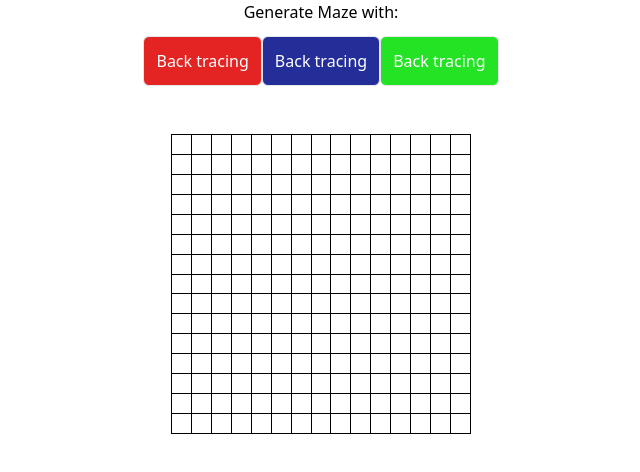
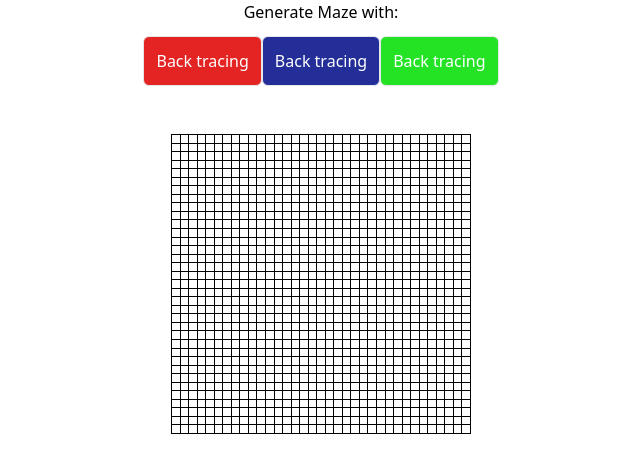
Before and after one commit to OmidNejadabbasi/maze-board, a SvelteKit app: page / in a window 1280 px wide. Shown: the top 472 px of the page, without its empty margins (319-959 px from the left). Built offline with nearby package versions, Linux system fonts and the light colour scheme.

Commit message:
the back tracing algorithm is working:

```diff
--- a/src/algorithms/board-utils.ts
+++ b/src/algorithms/board-utils.ts
@@ -5,7 +5,17 @@ export function fillWithState(
   board: BehaviorSubject<CellState>[][],
   state: CellState
 ) {
-  board.forEach((e) => {
-    e.forEach((i) => i.next(state));
-  });
+  let count = 0;
+  let width = board[0].length;
+  let height = board.length;
+  console.log(width, height);
+
+  for (let i = 0; i < board.length; i++) {
+    for (let j = 0; j < board[i].length; j++) {
+      count++;
+      board[i][j].next(state);
+      console.log(count);
+    }
+  }
+  console.log("count " + count);
 }
--- a/src/algorithms/recursive-backtracking.ts
+++ b/src/algorithms/recursive-backtracking.ts
@@ -9,36 +9,49 @@ import * as _ from "lodash";
 export class RecursiveBackTracking
   implements Algorithm<BehaviorSubject<CellState>[][]>
 {
-  do(board: BehaviorSubject<CellState>[][]): void {
+  async do(board: BehaviorSubject<CellState>[][]): Promise<void> {
+    debugger;
     let width = board[0].length;
     let height = board.length;
     let stack: Point[] = [];
     let startP = this.makeReadyForStart(board);
-    startP.y++;
-    stack.push();
+    startP.x--;
+    board[startP.x][startP.y].next(CellState.BLANK_V);
+    stack.push(startP);
 
     while (stack.length > 0) {
-      let p = stack.pop();
+      let p = stack[stack.length - 1];
       if (!p) break;
 
       let currentState = board[p.x][p.y].getValue();
-      board[p.x][p.y].next({ ...currentState, isVisited: true });
+      board[p.x][p.y].next(
+        currentState.copyWithValue(currentState.value, true)
+      );
 
       let nextPoints: Point[] = [];
-      if (p?.x + 2 < height && !board[p.x + 2][p.y].getValue().isVisited) {
+      if (p.x + 2 < height && !board[p.x + 2][p.y].getValue().isVisited) {
         nextPoints.push(new Point(p.x + 2, p.y));
       }
-      if (p?.x - 2 < height && !board[p.x - 2][p.y].getValue().isVisited) {
+      if (p.x - 2 > 0 && !board[p.x - 2][p.y].getValue().isVisited) {
         nextPoints.push(new Point(p.x - 2, p.y));
       }
-      if (p?.y + 2 < height && !board[p.x][p.y + 2].getValue().isVisited) {
+      if (p.y + 2 < width && !board[p.x][p.y + 2].getValue().isVisited) {
         nextPoints.push(new Point(p.x, p.y + 2));
       }
-      if (p?.y - 2 < height && !board[p.x][p.y - 2].getValue().isVisited) {
+      if (p.y - 2 > 0 && !board[p.x][p.y - 2].getValue().isVisited) {
         nextPoints.push(new Point(p.x, p.y - 2));
       }
+      debugger;
+
       if (nextPoints.length > 0) {
-        stack.push(_.sample(nextPoints));
+        let np = _.sample(nextPoints);
+        let midPoint = new Point(
+          p.x + (np.x - p.x) / 2,
+          p.y + (np.y - p.y) / 2
+        );
+        board[np.x][np.y].next(CellState.BLANK_V);
+        board[midPoint.x][midPoint.y].next(CellState.BLANK_V);
+        stack.push(np);
       } else {
         stack.pop();
       }
@@ -50,8 +63,8 @@ export class RecursiveBackTracking
     let height = board.length;
     fillWithState(board, CellState.FILLED);
 
-    let start = new Point(height - 1, randRange(1, width));
-    board[0][randRange(1, width)].next(CellState.ENDPOINT);
+    let start = new Point(height - 1, randRange(1, (width - 1) / 2) * 2 - 1);
+    board[0][randRange(1, (width - 1) / 2) * 2 - 1].next(CellState.ENDPOINT);
     board[start.x][start.y].next(CellState.ENDPOINT);
     return start;
   }
--- a/src/components/Board.svelte
+++ b/src/components/Board.svelte
@@ -3,14 +3,21 @@
   import Cell from "./Cell.svelte";
   import * as _ from "lodash";
   import { cssVariables } from "../utils";
+  import { BehaviorSubject } from "rxjs";
 
   let s: string = "inn";
 
-  export let cells: CellState[][] = [];
-  export let width: number = 15;
-  export let height: number = 15;
+  export let cells: BehaviorSubject<CellState>[][] = [];
+  export let width: number = 35;
+  export let height: number = 35;
 
-  cells = _.chunk(_.fill(new Array(width * height), CellState.BLANK), width);
+  cells = _.chunk(_.fill(new Array(width * height), null), width);
+
+  for (let i = 0; i < cells.length; i++) {
+    for (let j = 0; j < cells[i].length; j++) {
+      cells[i][j] = new BehaviorSubject<CellState>(CellState.BLANK);
+    }
+  }
 </script>
 
 <div id="board-container" use:cssVariables={{ width, height }}>
@@ -24,8 +31,8 @@
 <style>
   #board-container {
     display: grid;
-    grid-template-rows: repeat(var(--width), 1fr);
-    grid-template-columns: repeat(var(--height), 1fr);
+    grid-template-rows: repeat(var(--height), 1fr);
+    grid-template-columns: repeat(var(--width), 1fr);
     gap: 1px;
     background-color: black;
     border: 1px solid black;
--- a/src/components/Cell.svelte
+++ b/src/components/Cell.svelte
@@ -1,15 +1,30 @@
 <script lang="ts">
+  import { BehaviorSubject } from "rxjs";
+  import { onDestroy } from "svelte";
   import { CellState } from "../data/Cell";
+  import { cssVariables } from "../utils";
 
-  export let cell: CellState = CellState.BLANK;
-  let bgColor =
-    cell.value === 0 ? "white" : cell.value === 1 ? "yellow" : "black";
+  export let cell: BehaviorSubject<CellState> = new BehaviorSubject(
+    CellState.BLANK
+  );
+  let bgColor = "white";
+  let sub = cell.subscribe((c) => {
+    bgColor =
+      c.value === 0
+        ? "white"
+        : c.value === 1
+        ? "yellow"
+        : c.value === 3
+        ? "red"
+        : "black";
+  });
+  onDestroy(() => sub.unsubscribe());
 </script>
 
-<div />
+<div use:cssVariables={{ bgColor }} />
 
 <style>
   div {
-    background-color: white;
+    background-color: var(--bgColor);
   }
 </style>
--- a/src/data/Cell.ts
+++ b/src/data/Cell.ts
@@ -1,13 +1,18 @@
 export class CellState {
-  value: number;
   static BLANK: CellState = new CellState(0);
+  static BLANK_V: CellState = new CellState(0, true);
   static CHANGING: CellState = new CellState(1);
   static FILLED: CellState = new CellState(2);
   static ENDPOINT: CellState = new CellState(3);
 
-  isVisited: boolean = false;
+  readonly value: number;
+  readonly isVisited: boolean = false;
   constructor(val, isVisted: boolean = false) {
     this.value = val;
     this.isVisited = isVisted;
   }
+
+  copyWithValue(newValue: number = this.value, isVisited = this.isVisited) {
+    return new CellState(newValue, isVisited);
+  }
 }
--- a/src/routes/+page.svelte
+++ b/src/routes/+page.svelte
@@ -1,7 +1,20 @@
-<script>
+<script lang="ts">
+  import { BehaviorSubject } from "rxjs";
+  import { run } from "svelte/internal";
+  import { Algorithm } from "../algorithms/algorithm";
+  import { RecursiveBackTracking } from "../algorithms/recursive-backtracking";
   import "../app.css";
   import Board from "../components/Board.svelte";
   import Button from "../components/Button.svelte";
+  import Cell from "../components/Cell.svelte";
+  import { CellState } from "../data/Cell";
+
+  let cells: BehaviorSubject<CellState>[][];
+  function runAlgorithm(algorithm: Algorithm<BehaviorSubject<CellState>[][]>) {
+    console.log("1");
+
+    algorithm.do(cells);
+  }
 </script>
 
 <div class="flex flex-col items-center">
@@ -9,11 +22,15 @@
     <p class="text-center">Generate Maze with:</p>
     <div class="h-3" />
     <div class="flex">
-      <Button color="#e32423">Back tracing</Button>
+      <Button
+        color="#e32423"
+        on:click={() => runAlgorithm(new RecursiveBackTracking())}
+        >Back tracing</Button
+      >
       <Button color="#242e99">Back tracing</Button>
       <Button color="#23e324">Back tracing</Button>
     </div>
   </div>
   <div class="h-12" />
-  <Board />
+  <Board bind:cells />
 </div>
--- a/src/utils.ts
+++ b/src/utils.ts
@@ -20,5 +20,5 @@ function sleep(ms: number): Promise<void> {
 }
 
 export function randRange(start, end) {
-  return Number.parseInt(Math.random() * (end - start) + start) - 1;
+  return Math.floor(Math.random() * (end - start) + start);
 }
```
